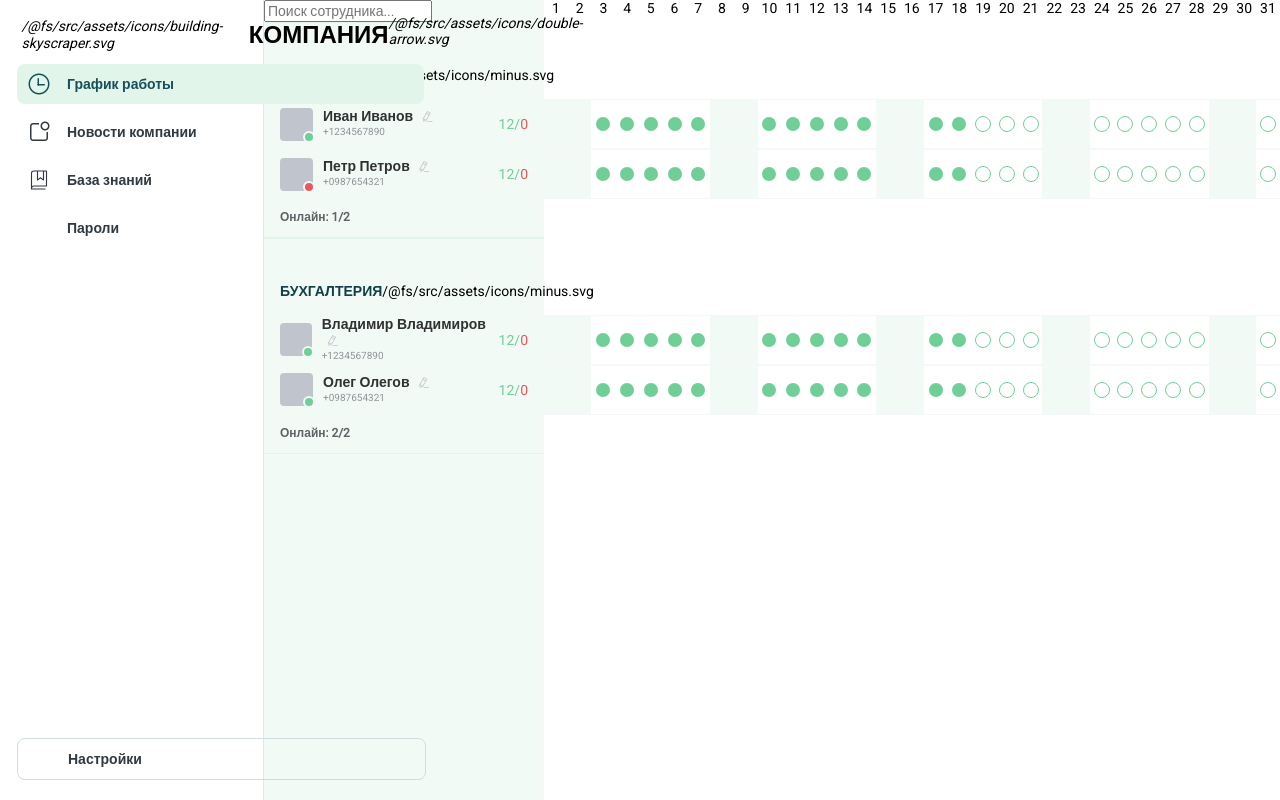
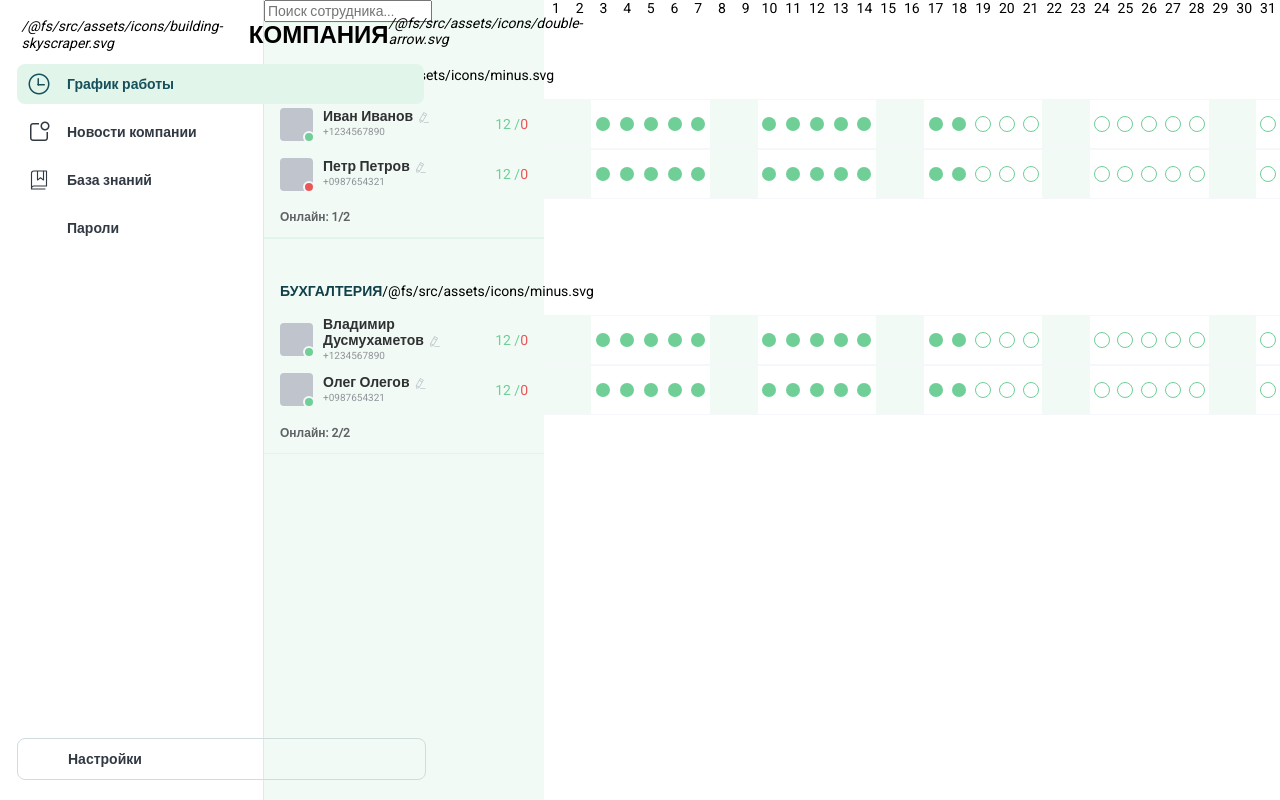
Before and after one commit to Zasetsky/nav-menu, a Vue app: page / in a window 1280 px wide. Built offline with nearby package versions, Linux system fonts and the light colour scheme; some icons are missing; a web font is replaced by a local one.

Commit message:
reduciation name container

```diff
--- a/src/components/work-schedule.components/EmployeeInfo.vue
+++ b/src/components/work-schedule.components/EmployeeInfo.vue
@@ -13,24 +13,28 @@
       </el-avatar>
       <div class="employee__info">
         <div class="employee__info__name-wrapper">
-          <p class="employee__info__name-wrapper--name">
+          <p
+            ref="nameElement"
+            :style="nameStyle"
+            class="employee__info__name-wrapper--name"
+          >
             {{ employee.name }}
-            <i class="el-icon-edit employee__info__name-wrapper--edit-icon"></i>
           </p>
+          <i class="el-icon-edit employee__info__name-wrapper--edit-icon"></i>
         </div>
         <p class="employee__info--phone">{{ employee.phone }}</p>
       </div>
     </div>
     <p class="employee--success">
-      {{ successAndWarningStatuses.length
-      }}<span class="employee--backslash">/</span>
+      {{ successAndWarningStatuses.length }}
+      <span class="employee--backslash">/</span>
       <span class="employee--danger">{{ dangerStatuses.length }}</span>
     </p>
   </div>
 </template>
 
 <script lang="ts">
-import { defineComponent, computed } from "vue";
+import { defineComponent, computed, ref } from "vue";
 import { Employee, StatusItem } from "@/types";
 
 export default defineComponent({
@@ -42,6 +46,8 @@ export default defineComponent({
   },
 
   setup(props) {
+    const nameElement = ref(null) as any;
+
     const employeeStatuses = computed(() => {
       if (!props.employee.dates) return [];
       return Object.entries(props.employee.dates)
@@ -67,7 +73,19 @@ export default defineComponent({
       );
     });
 
-    return { successAndWarningStatuses, dangerStatuses };
+    const nameStyle = computed(() => {
+      if (nameElement.value && nameElement.value.scrollWidth > 150) {
+        return { width: "min-content" };
+      }
+      return {};
+    });
+
+    return {
+      nameElement,
+      nameStyle,
+      successAndWarningStatuses,
+      dangerStatuses,
+    };
   },
 });
 </script>
@@ -118,7 +136,8 @@ export default defineComponent({
 
     &__name-wrapper {
       display: flex;
-      align-items: center;
+      align-items: flex-end;
+      justify-content: flex-start;
 
       &--name {
         margin: 0;
@@ -140,6 +159,7 @@ export default defineComponent({
   }
 
   &--success {
+    flex-shrink: 0;
     color: $color-success;
     margin-right: 1rem;
   }
--- a/src/store/modules/department.module.ts
+++ b/src/store/modules/department.module.ts
@@ -34,7 +34,7 @@ const state: State = {
       employees: [
         {
           id: 3,
-          name: "Владимир Владимиров",
+          name: "Владимир Дусмухаметов",
           phone: "+1234567890",
           isOnline: true,
           dates: getCurrentMonthDates(),
```
